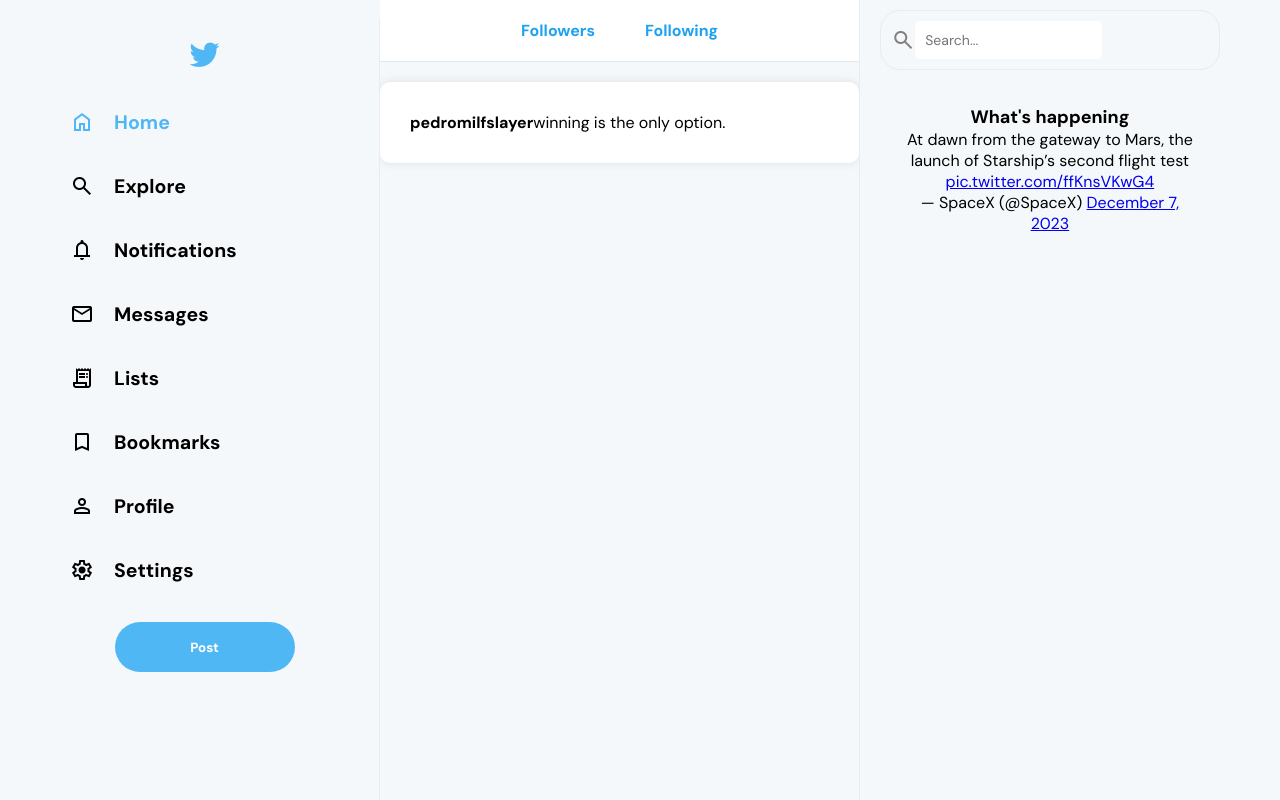
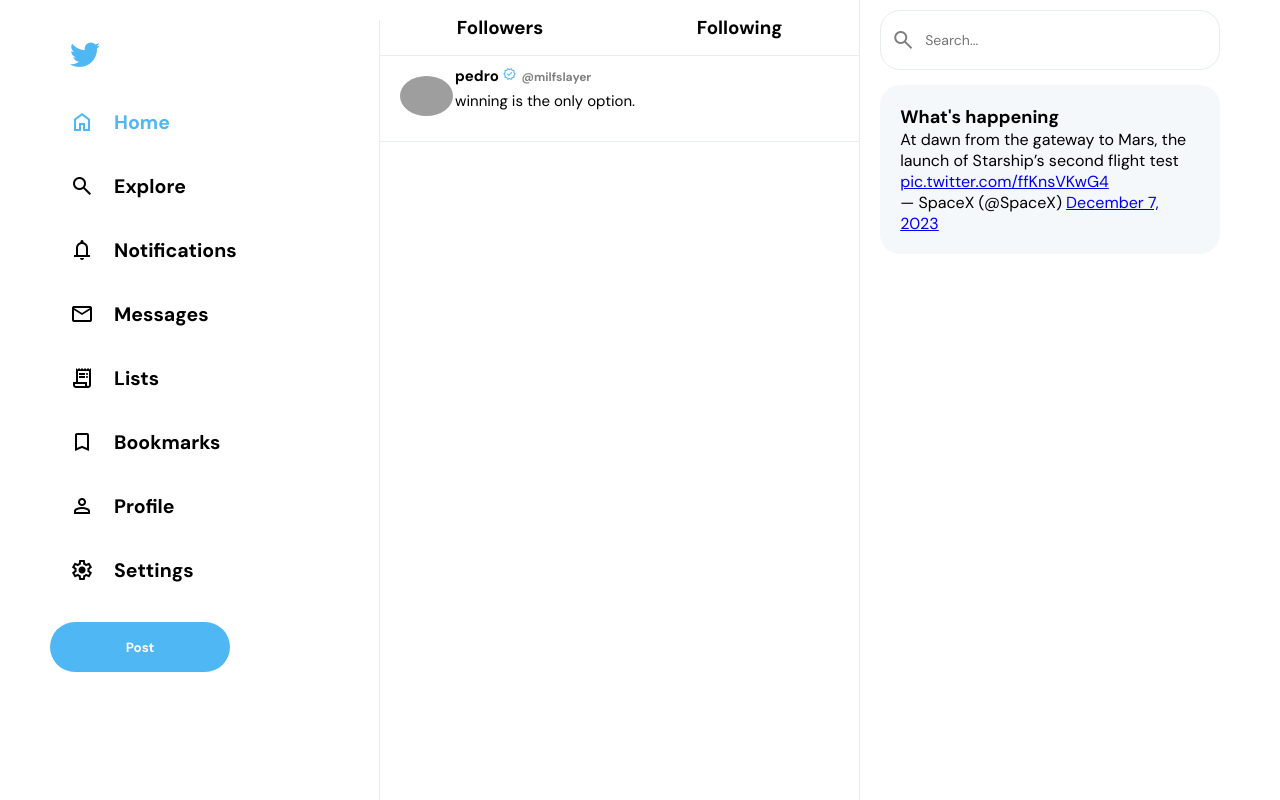
Before and after one commit to Phenriqx/twitter-clone, a Django app: a page that uses base/templates/base/followers.html in a window 1280 px wide. Run offline with Django 5.2, Linux system fonts and the light colour scheme; data comes from the database, SQL or seed files in the repository; both versions use the stored data as it was after the commit; some libraries are stand-ins or nearby versions; grey boxes are pictures that could not be loaded.

Commit message:
style(navbar&list of followers) styling the user page

```diff
--- a/base/templates/base/followers.html
+++ b/base/templates/base/followers.html
@@ -2,106 +2,36 @@
 {% block title %}People following {{ profile_user.username }}{% endblock %}
 
 {% block content %}
+    <div class="feed">
+        <div class="follow__topics">
+            <a href="{% url "followers" profile_user.username %}"><h3>Followers</h3></a>
+            <a href="{% url "following" profile_user.username %}"><h3>Following</h3></a>
+        </div>
 
-    <style>
-        body {
-            margin: 0;
-            font-family: Arial, sans-serif;
-            background-color: #f5f8fa;
-            text-align: center;
-        }
-        .navbar {
-            display: flex;
-            justify-content: center;
-            background-color: #ffffff;
-            padding: 10px 0;
-            border-bottom: 1px solid #e1e8ed;
-        }
-        .nav-item {
-            margin: 0 15px;
-            font-size: 16px;
-            font-weight: bold;
-            color: #1da1f2;
-            cursor: pointer;
-            padding: 10px;
-            border-radius: 20px;
-            transition: background 0.3s;
-        }
-        .nav-item:hover {
-            background-color: rgba(29, 161, 242, 0.1);
-        }
-        .followers__container {
-            max-width: 600px;
-            margin: 20px auto;
-            background: #fff;
-            padding: 20px;
-            border-radius: 10px;
-            box-shadow: 0 0 10px rgba(0, 0, 0, 0.1);
-        }
-        .follower {
-            display: flex;
-            align-items: center;
-            padding: 10px;
-            border-bottom: 1px solid #e1e8ed;
-        }
-        .follower:last-child {
-            border-bottom: none;
-        }
-        .avatar {
-            width: 40px;
-            height: 40px;
-            border-radius: 50%;
-            margin-right: 10px;
-        }
-        .name {
-            font-size: 16px;
-            font-weight: bold;
-        }
-    </style>
+        {% for follower in followers %}
+            <div class="post follow__item">
+                <div class="post__avatar follow_img">
+                    <img src="https://i.pinimg.com/originals/a6/58/32/a65832155622ac173337874f02b218fb.png" alt="">
+                </div>
+                <div class="post__body">
+                    <div class="post__header">
+                        <div class="post__headerText">
+                            <h3><a href="{% url "link-profile" follower.follower.username %}" class="link__Profile">{{ follower.follower.name }}</a>
+                                <span class="post__headerSpecial">
+                                    <span class="material-symbols-outlined post__badge">verified</span>@{{ follower.follower.username }}
+                                </span>
+                            </h3>
+                        </div>
+                        <div class="post__headerDescription">
+                            <p>{{ follower.follower.bio }}</p>
+                        </div>
+                    </div>
+                </div>
+            </div>
+        {% endfor %}
 
-
-    <div class="feed">
-        <div class="followers">
-            <div class="navbar">
-                <div class="nav-item">Followers</div>
-                <div class="nav-item">Following</div>
-            </div>
-
-            <div class="followers__container">
-                {% for follower in followers %}
-                    <div class="follower">
-                        {% comment %} <img class="avatar" src="https://via.placeholder.com/40" alt="Avatar"> {% endcomment %}
-                        <span class="name"> {{ follower.follower.name }} </span>
-                        <span class="name"> {{ follower.follower.username }} </span>
-                        <p>{{ follower.follower.bio }} </p>
-                    </div>
-                {% endfor %}
-
-                {% comment %} <div class="follower">
-                    <img class="avatar" src="https://via.placeholder.com/40" alt="Avatar">
-                    <span class="name">Jane Smith</span>
-                </div>
-                <div class="follower">
-                    <img class="avatar" src="https://via.placeholder.com/40" alt="Avatar">
-                    <span class="name">Mike Johnson</span>
-                </div> {% endcomment %}
-            </div>
-
-            {% comment %} <img src="https://i.pinimg.com/originals/a6/58/32/a65832155622ac173337874f02b218fb.png" alt="" class='profile-pic'> {% endcomment %}
-            {% comment %} <div class="follower-info">
-                <h3>{{ follower.follower.username }}</h3>
-                <p>@{{ follower.follower.name }}</p>
-                <p>{{ follower.follower.bio }}</p>
-            </div> {% endcomment %}
-        </div>
+        {% comment %} {% if not following %}
+            <p>No one is following {{ profile_user.username }} yet.</p>
+        {% endif %} {% endcomment %}
     </div>
-    {% comment %} <script>
-        document.querySelectorAll('.nav-item')[0].addEventListener('click', () => {
-            window.location.href = '/followers';
-        });
-        document.querySelectorAll('.nav-item')[1].addEventListener('click', () => {
-            window.location.href = '/following';
-        });
-    </script> {% endcomment %}
-
 {% endblock %}
--- a/static/styles/main.css
+++ b/static/styles/main.css
@@ -566,57 +566,32 @@ textarea {
     background-color: #0d8ae3;
 }
 
-.profile__navbar {
+.follow__topics {
     display: flex;
-    justify-content: center;
-    background-color: #ffffff;
-    padding: 10px 0;
-    border-bottom: 1px solid #e1e8ed;
+    justify-content: space-around;
+    margin-top: 15px;
+    padding-bottom: 15px;
+    border-bottom: 1px solid var(--twitter-background);
 }
 
-.profile__nav-item {
-    margin: 0 15px;
-    font-size: 16px;
-    font-weight: bold;
-    color: #1da1f2;
-    cursor: pointer;
-    padding: 10px;
-    border-radius: 20px;
-    transition: background 0.3s;
+.follow__topics a {
+    text-decoration: none;
+    color: #000
 }
 
-.profile__nav-item:hover {
-    background-color: rgba(29, 161, 242, 0.1);
+.follow__topics a:hover {
+    text-decoration: underline;
+    color: var(--twitter-color);
 }
 
-.followers__container {
-    max-width: 600px;
-    margin: 20px auto;
-    background: #fff;
-    padding: 20px;
-    border-radius: 10px;
-    box-shadow: 0 0 10px rgba(0, 0, 0, 0.1);
+.follow__item {
+    height: fit-content;
 }
 
-.follower {
-    display: flex;
-    align-items: center;
-    padding: 10px;
-    border-bottom: 1px solid #e1e8ed;
+.follow_img {
+    width: 30px;
+    height: 30px;
+    border-radius: 50%;
+    margin-right: 25px;
+    margin-bottom: 10px;
 }
-
-.follower:last-child {
-    border-bottom: none;
-}
-
-.avatar {
-    width: 40px;
-    height: 40px;
-    border-radius: 50%;
-    margin-right: 10px;
-}
-
-.name {
-    font-size: 16px;
-    font-weight: bold;
-}
```
Also changed, not shown: db.sqlite3.
